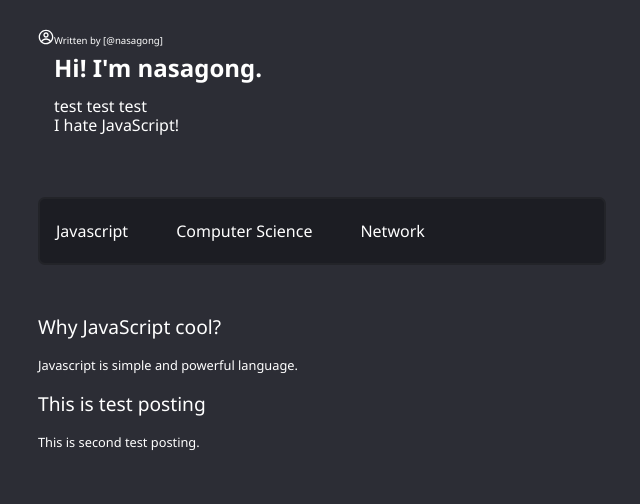
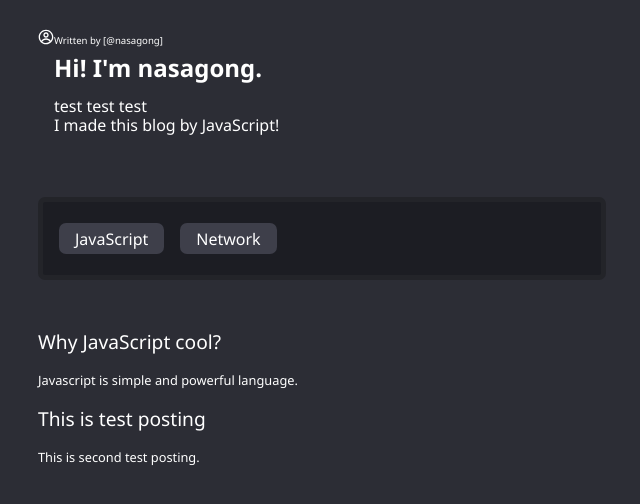
Before and after one commit to nasagong/gatsby-blog, a Gatsby site: page / in a window 1280 px wide. Shown: the part 158-662 px from the top of the page, without its empty margins (318-958 px from the left). Built offline with nearby package versions, Linux system fonts and the light colour scheme; Gatsby itself is replaced by a stand-in of ours.

Commit message:
index design complete

```diff
--- a/blog/test1.mdx
+++ b/blog/test1.mdx
@@ -2,6 +2,7 @@
 title: "Why JavaScript cool?"
 date: "2021-07-23"
 slug: "test1"
+category: "Network"
 ---
 
 Javascript is simple and powerful language.
--- a/src/pages/index.js
+++ b/src/pages/index.js
@@ -2,6 +2,7 @@ import React from "react";
 import Layout from "../components/layout";
 import * as Styles from "./index.module.css";
 import { CgProfile } from "react-icons/cg";
+import { useState } from "react";
 import { graphql } from "gatsby";
 
 const IndexPage = ({ data }) => {
@@ -15,13 +16,12 @@ const IndexPage = ({ data }) => {
           <h2>Hi! I'm nasagong.</h2>
           <br />
           test test test
-          <br />I hate JavaScript!
+          <br />I made this blog by JavaScript!
         </div>
       </div>
       <div className={Styles.category}>
         <ul>
-          <li>Javascript</li>
-          <li>Computer Science</li>
+          <li>JavaScript</li>
           <li>Network</li>
         </ul>
       </div>
@@ -49,6 +49,7 @@ export const query = graphql`
           slug
           title
           date
+          category
         }
         id
         excerpt
--- a/src/pages/index.module.css
+++ b/src/pages/index.module.css
@@ -23,7 +23,7 @@
     background-color: #1c1d23;
     margin:3rem 0 3rem 0;
     padding:0.3rem 0;
-    border:2px solid #232429;
+    border:5px solid #232429;
     border-radius: 7px;
     overflow:hidden;
 }
@@ -35,7 +35,10 @@
     list-style:none;
 }
 .category li{
-    margin-right:2rem;
+    background-color: #3e3f4a;
+    border-radius: 7px;
+    padding: 0.3rem 1rem;
+    margin-right:0rem;
     margin-left:1rem;
 }
 .post-list {
```
